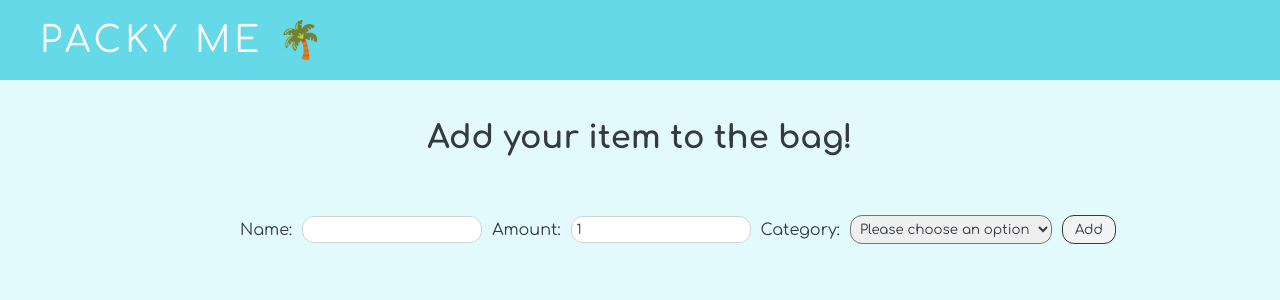
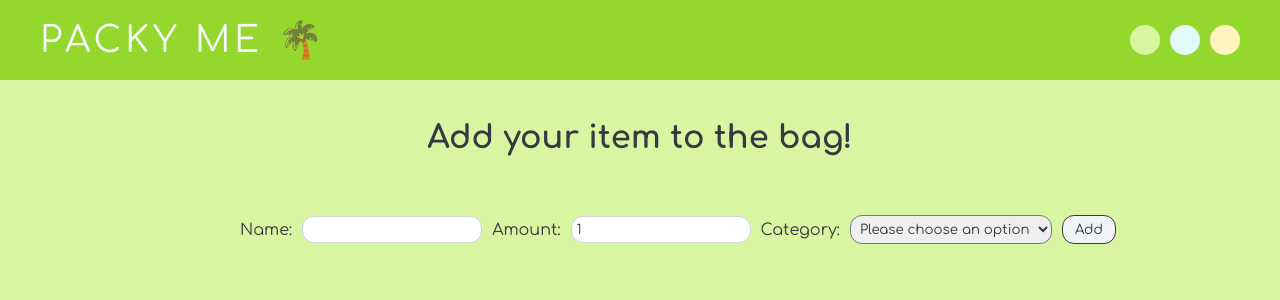
Before and after one commit to Anngre/packy-me, a React (Vite) app: page / in a window 1280 px wide. Shown: the top 300 px of the page. Built offline with nearby package versions, Linux system fonts and the light colour scheme; a web font is replaced by a local one.

Commit message:
Set color themes with global context

```diff
--- a/src/App.css
+++ b/src/App.css
@@ -1,6 +1,10 @@
 :root {
   --primary-blue: #66d9e8;
   --secondary-blue: #e3fafc;
+  --primary-green: #94d82d;
+  --secondary-green: #d8f5a2;
+  --primary-yellow: #fcc419;
+  --secondary-yellow: #fff3bf;
   --primary-grey: #f1f3f5;
   --secondary-grey: #ced4da;
   --text-color-light: #f8f9fa;
--- a/src/components/List/List.jsx
+++ b/src/components/List/List.jsx
@@ -45,9 +45,11 @@ function List({ items, setItems }) {
 
   return (
     <ul className={styles.list}>
-      <div className={styles.groupButtonBox}>
-        <Button text="group" onClick={groupItems}></Button>
-      </div>
+      {items.length > 1 ? (
+        <div className={styles.groupButtonBox}>
+          <Button text="group" onClick={groupItems}></Button>
+        </div>
+      ) : null}
       {displayItems.map((item, i) => {
         return (
           <li className={styles.listItem} key={i}>
--- a/src/components/List/List.module.css
+++ b/src/components/List/List.module.css
@@ -3,7 +3,7 @@
   background-color: white;
   margin-top: 20px;
   margin-bottom: 40px;
-  padding: 20px 40px;
+  padding: 40px 40px;
   list-style: none;
   box-shadow: 0px 0px 15px -9px rgba(62, 75, 75, 1);
 }
@@ -47,5 +47,5 @@
 .groupButtonBox {
   position: absolute;
   top: 10px;
-  right: 10px;
+  right: 40px;
 }
--- a/src/components/Main/Main.jsx
+++ b/src/components/Main/Main.jsx
@@ -1,13 +1,16 @@
+import { useContext } from "react";
 import { useState } from "react";
+import { ThemeContext } from "../../context/ThemeContext";
 import Form from "../Form/Form";
 import List from "../List/List";
 import styles from "./Main.module.css";
 
 function Main() {
   const [items, setItems] = useState([]);
+  const { theme } = useContext(ThemeContext);
 
   return (
-    <div className={styles.container}>
+    <div className={`${styles.container} ${styles[theme]}`}>
       <h1>Add your item to the bag!</h1>
       <Form items={items} setItems={setItems} />
       {items.length !== 0 ? <List items={items} setItems={setItems} /> : null}
--- a/src/components/Main/Main.module.css
+++ b/src/components/Main/Main.module.css
@@ -1,5 +1,4 @@
 .container {
-  background-color: var(--secondary-blue);
   min-height: 100vh;
   height: 100%;
   display: flex;
@@ -7,6 +6,16 @@
   align-items: center;
 }
 
+.blueTheme {
+  background-color: var(--secondary-blue);
+}
+.greenTheme {
+  background-color: var(--secondary-green);
+}
+.yellowTheme {
+  background-color: var(--secondary-yellow);
+}
+
 h1 {
   margin: 0 auto;
   padding: 40px;
--- a/src/components/Navbar/Navbar.jsx
+++ b/src/components/Navbar/Navbar.jsx
@@ -1,9 +1,26 @@
+import { useContext } from "react";
+import { ThemeContext, THEMES } from "../../context/ThemeContext";
 import styles from "./Navbar.module.css";
 
 function Navbar() {
+  const { theme, setTheme } = useContext(ThemeContext);
   return (
-    <div className={styles.navbar}>
+    <div className={`${styles.navbar} ${styles[theme]}`}>
       <span className={styles.logo}>Packy Me 🌴</span>
+      <div className={styles.buttonsBox}>
+        <div
+          className={` ${styles.button} ${styles.buttonGreen}`}
+          onClick={() => setTheme(THEMES.GREEN)}
+        />
+        <div
+          className={`${styles.button} ${styles.buttonBlue}`}
+          onClick={() => setTheme(THEMES.BLUE)}
+        />
+        <div
+          className={`${styles.button} ${styles.buttonYellow}`}
+          onClick={() => setTheme(THEMES.YELLOW)}
+        />
+      </div>
     </div>
   );
 }
--- a/src/components/Navbar/Navbar.module.css
+++ b/src/components/Navbar/Navbar.module.css
@@ -1,9 +1,18 @@
 .navbar {
-  background-color: var(--primary-blue);
   height: 80px;
   padding: 20px 40px;
   display: flex;
   align-items: center;
+}
+
+.blueTheme {
+  background-color: var(--primary-blue);
+}
+.greenTheme {
+  background-color: var(--primary-green);
+}
+.yellowTheme {
+  background-color: var(--primary-yellow);
 }
 
 .logo {
@@ -12,3 +21,28 @@
   color: var(--text-color-light);
   letter-spacing: 4px;
 }
+
+.buttonsBox {
+  display: flex;
+  margin-left: auto;
+  gap: 10px;
+}
+
+.button {
+  height: 30px;
+  width: 30px;
+  border-radius: 50%;
+  cursor: pointer;
+}
+
+.buttonGreen {
+  background-color: var(--secondary-green);
+}
+
+.buttonBlue {
+  background-color: var(--secondary-blue);
+}
+
+.buttonYellow {
+  background-color: var(--secondary-yellow);
+}
--- /dev/null
+++ b/src/context/ThemeContext.jsx
@@ -0,0 +1,18 @@
+import { createContext, useState } from "react";
+
+export const ThemeContext = createContext();
+
+export const THEMES = {
+  GREEN: "greenTheme",
+  BLUE: "blueTheme",
+  YELLOW: "yellowTheme",
+};
+
+export const ThemeContextProvider = ({ children }) => {
+  const [theme, setTheme] = useState(THEMES.GREEN);
+  return (
+    <ThemeContext.Provider value={{ theme, setTheme }}>
+      {children}
+    </ThemeContext.Provider>
+  );
+};
--- a/src/main.jsx
+++ b/src/main.jsx
@@ -1,9 +1,12 @@
 import React from "react";
 import ReactDOM from "react-dom/client";
 import App from "./App.jsx";
+import { ThemeContextProvider } from "./context/ThemeContext.jsx";
 
 ReactDOM.createRoot(document.getElementById("root")).render(
   <React.StrictMode>
-    <App />
+    <ThemeContextProvider>
+      <App />
+    </ThemeContextProvider>
   </React.StrictMode>
 );
```
